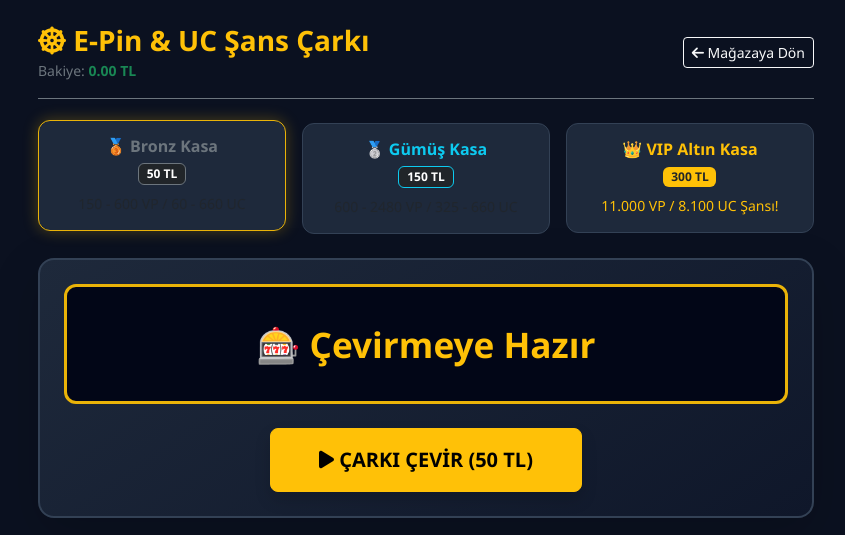
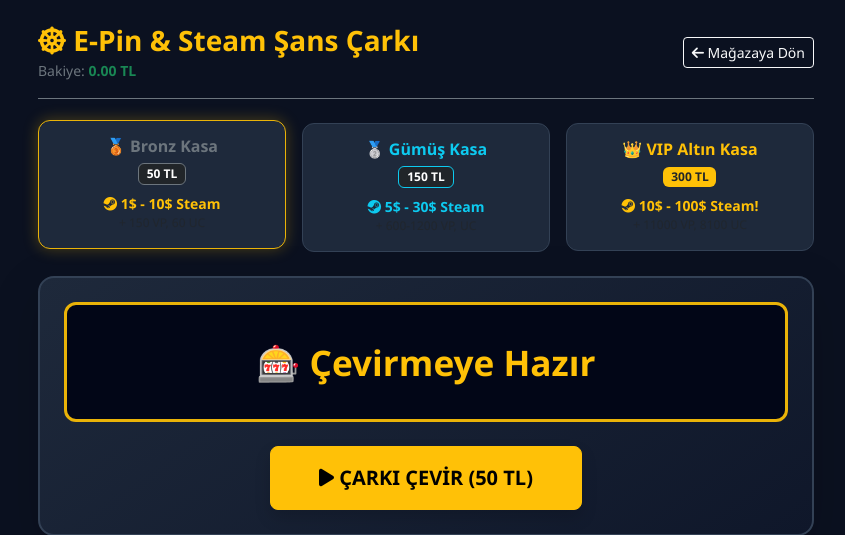
Before and after one commit to beratkalafat039-cyber/PinGamer, a Flask app: page /wheel in a window 1280 px wide. Shown: the top 535 px of the page, without its empty margins (214-1059 px from the left). Run offline with Flask 3, Linux system fonts and the light colour scheme; a user stored in the database is signed in; data that the repository does not hold is empty; some libraries are stand-ins or nearby versions.

Commit message:
Update wheel.html

```diff
--- a/templates/wheel.html
+++ b/templates/wheel.html
@@ -19,33 +19,36 @@
 <div class="container" style="max-width: 800px;">
     <div class="d-flex justify-content-between align-items-center mb-4 pb-3 border-bottom border-secondary">
         <div>
-            <h3 class="fw-bold text-warning mb-0"><i class="fa-solid fa-dharmachakra"></i> E-Pin & UC Şans Çarkı</h3>
+            <h3 class="fw-bold text-warning mb-0"><i class="fa-solid fa-dharmachakra"></i> E-Pin & Steam Şans Çarkı</h3>
             <small class="text-secondary">Bakiye: <strong id="user-balance" class="text-success">{{ "%.2f"|format(balance) }} TL</strong></small>
         </div>
         <a href="/" class="btn btn-outline-light btn-sm"><i class="fa-solid fa-arrow-left"></i> Mağazaya Dön</a>
     </div>
 
-    <!-- KASA SEÇİMİ -->
+    <!-- KASA SEÇİMİ (STEAM LİMİTLERİ VURGULANMIŞTIR) -->
     <div class="row g-3 mb-4">
         <div class="col-4">
             <div class="tier-card p-3 text-center active" onclick="selectTier('bronze', 50, this)">
                 <h6 class="fw-bold text-secondary mb-1">🥉 Bronz Kasa</h6>
-                <span class="badge bg-dark border border-secondary">50 TL</span>
-                <div class="small text-muted mt-2">150 - 600 VP / 60 - 660 UC</div>
+                <span class="badge bg-dark border border-secondary mb-2">50 TL</span>
+                <div class="small text-warning fw-bold"><i class="fa-brands fa-steam"></i> 1$ - 10$ Steam</div>
+                <div class="small text-muted" style="font-size: 0.75rem;">+ 150 VP, 60 UC</div>
             </div>
         </div>
         <div class="col-4">
             <div class="tier-card p-3 text-center" onclick="selectTier('silver', 150, this)">
                 <h6 class="fw-bold text-info mb-1">🥈 Gümüş Kasa</h6>
-                <span class="badge bg-dark border border-info">150 TL</span>
-                <div class="small text-muted mt-2">600 - 2480 VP / 325 - 660 UC</div>
+                <span class="badge bg-dark border border-info mb-2">150 TL</span>
+                <div class="small text-info fw-bold"><i class="fa-brands fa-steam"></i> 5$ - 30$ Steam</div>
+                <div class="small text-muted" style="font-size: 0.75rem;">+ 600-1200 VP, UC</div>
             </div>
         </div>
         <div class="col-4">
             <div class="tier-card p-3 text-center" onclick="selectTier('gold', 300, this)">
                 <h6 class="fw-bold text-warning mb-1">👑 VIP Altın Kasa</h6>
-                <span class="badge bg-warning text-dark fw-bold">300 TL</span>
-                <div class="small text-warning mt-2">11.000 VP / 8.100 UC Şansı!</div>
+                <span class="badge bg-warning text-dark fw-bold mb-2">300 TL</span>
+                <div class="small text-warning fw-bold"><i class="fa-brands fa-steam"></i> 10$ - 100$ Steam!</div>
+                <div class="small text-muted" style="font-size: 0.75rem;">+ 11000 VP, 8100 UC</div>
             </div>
         </div>
     </div>
@@ -92,7 +95,7 @@
     btn.disabled = true;
     resultBox.style.display = 'none';
 
-    const items = ['150 VP', '60 PUBG UC', '600 VP', '325 PUBG UC', '1200 VP', '660 PUBG UC', '2480 VP', '1800 PUBG UC', '5350 VP', '3850 PUBG UC', '8100 PUBG UC', '11000 VP'];
+    const items = ['1$ Steam USD', '150 VP', '5$ Steam USD', '60 PUBG UC', '10$ Steam USD', '1200 VP', '25$ Steam USD', '660 PUBG UC', '50$ Steam USD', '5350 VP', '100$ Steam USD', '11000 VP'];
     let counter = 0;
     const interval = setInterval(() => {
         display.innerText = items[counter % items.length];
```
